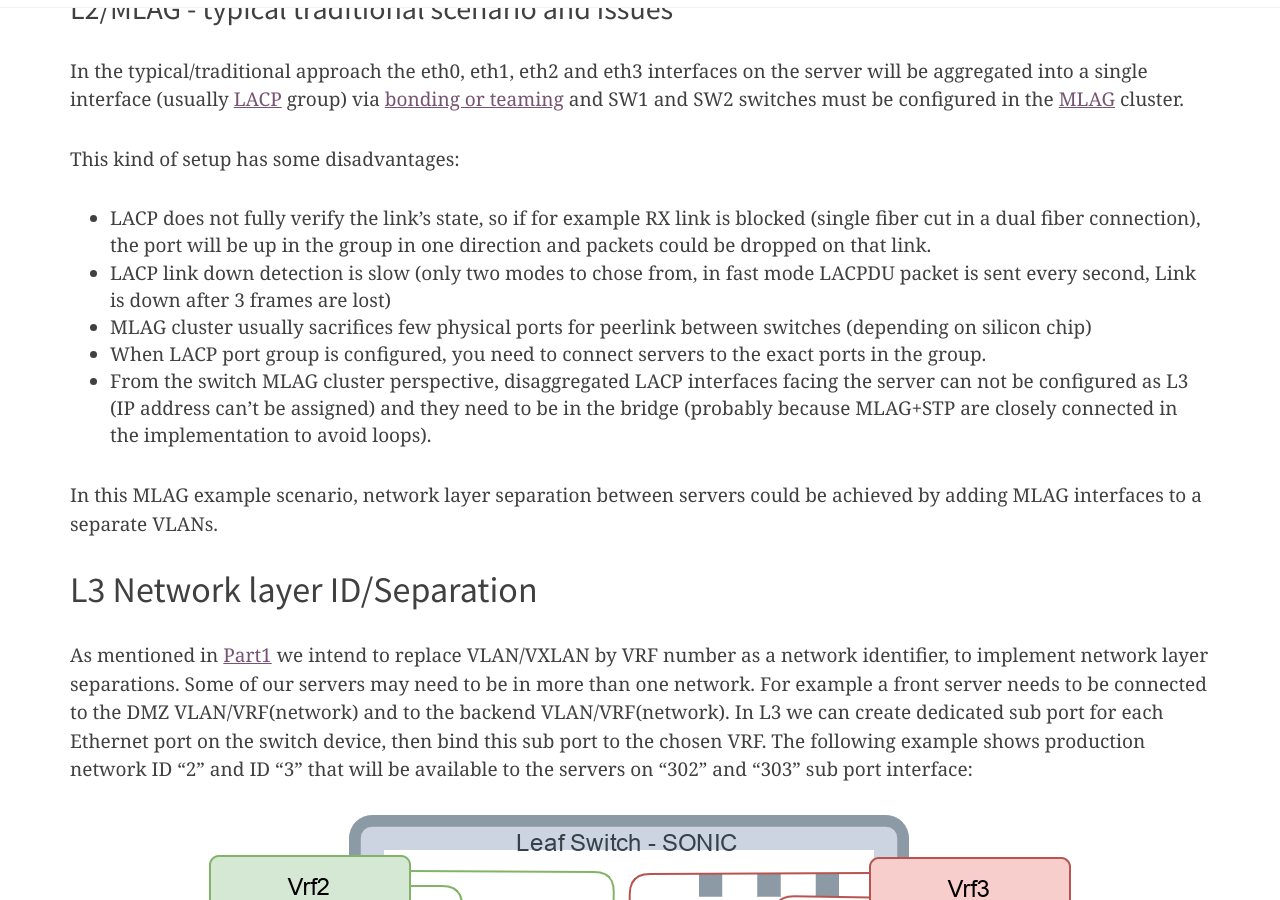
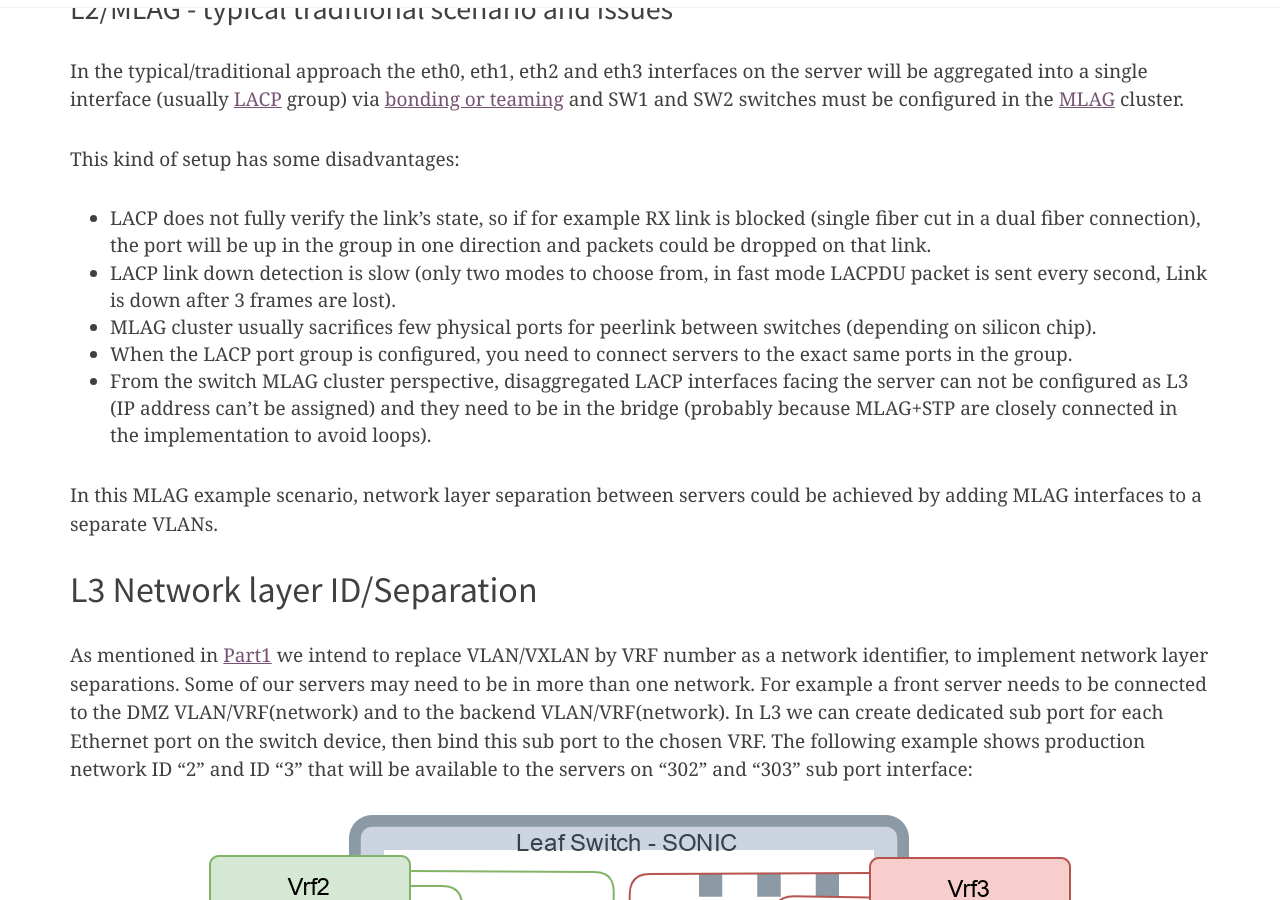
Before and after one commit to RTBHOUSE/techblog, a Jekyll site: the page built from _posts/2021-11-25-L2-EVPN-to-L3-concept-part2.markdown, in a window 1280 px wide and 900 px high, scrolled down 2306 px. Built offline with Jekyll 4.4.1, drawn with Linux system fonts in a browser that asks for light colours; nearby versions of some CDN libraries; comment, search, counter and statistics services are not loaded.

Commit message:
Update 2021-11-25-L2-EVPN-to-L3-concept-part2.markdown

```diff
--- a/_posts/2021-11-25-L2-EVPN-to-L3-concept-part2.markdown
+++ b/_posts/2021-11-25-L2-EVPN-to-L3-concept-part2.markdown
@@ -54,9 +54,9 @@ and SW1 and SW2 switches must be configured in the [MLAG](https://docs.nvidia.co
 
 This kind of setup has some disadvantages:
   - LACP does not fully verify the link's state, so if for example RX link is blocked (single fiber cut in a dual fiber connection), the port will be up in the group in one direction and packets could be dropped on that link.
-  - LACP link down detection is slow (only two modes to chose from, in fast mode LACPDU packet is sent every second, Link is down after 3 frames are lost)
-  - MLAG cluster usually sacrifices few physical ports for peerlink between switches (depending on silicon chip)
-  - When LACP port group is configured, you need to connect servers to the exact ports in the group.
+  - LACP link down detection is slow (only two modes to choose from, in fast mode LACPDU packet is sent every second, Link is down after 3 frames are lost).
+  - MLAG cluster usually sacrifices few physical ports for peerlink between switches (depending on silicon chip).
+  - When the LACP port group is configured, you need to connect servers to the exact same ports in the group.
   - From the switch MLAG cluster perspective, disaggregated LACP interfaces facing the server can not be configured as L3 (IP address can't be  assigned) and they need to be in the bridge (probably because MLAG+STP are closely connected in the implementation to avoid loops).
 
 In this MLAG example scenario, network layer separation between servers could be achieved by adding MLAG interfaces to a separate VLANs.
```
